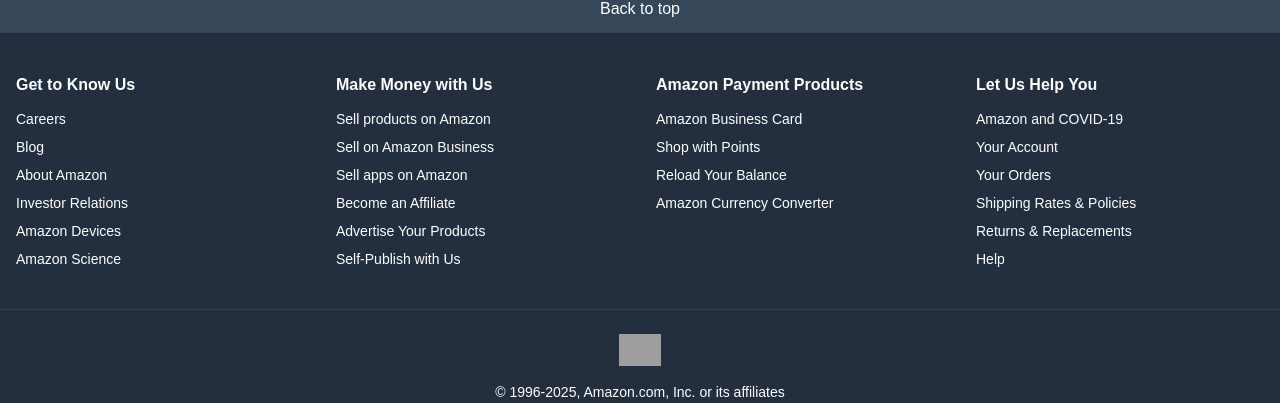
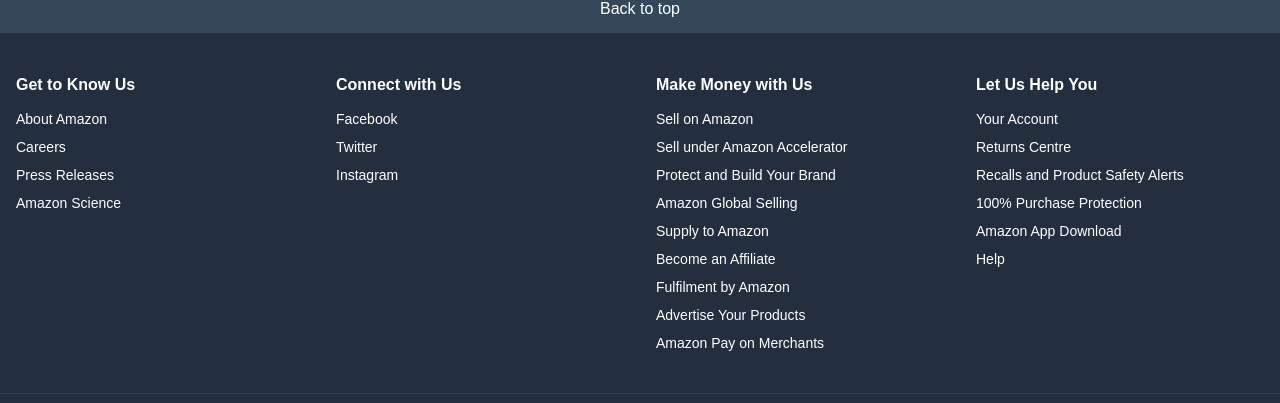
Before and after one commit to Ujjwal-singh32/Amazon, a Next.js app: page /cart in a window 1280 px wide. Shown: the part 1351-1754 px from the top of the page. Built offline with nearby package versions, Linux system fonts and the light colour scheme; no server answers; the database is empty; grey boxes are pictures that could not be loaded.

Commit message:
update category section and footer

```diff
--- a/src/app/home/page.jsx
+++ b/src/app/home/page.jsx
@@ -63,22 +63,26 @@
       maxFeatured + maxDeals + maxBestSellers + maxRecommended
     );
     const categoryMap = new Map();
+    const usedImages = new Set();
 
     for (const product of totalProducts) {
       if (!Array.isArray(product.tags)) continue;
 
       for (const tag of product.tags) {
         if (!tag.trim()) continue;
+        const image = product.images?.[0] || "https://pngimg.com/uploads/amazon/amazon_PNG11.png";
+        if (usedImages.has(image)) continue; // Skip if image already used
+
         if (!categoryMap.has(tag)) {
           categoryMap.set(tag, {
             title: tag,
-            image: product.images?.[0] || "https://pngimg.com/uploads/amazon/amazon_PNG11.png",
+            image: image,
             link: `/products?tag=${encodeURIComponent(tag)}`
           });
+          usedImages.add(image); // Mark image as used
         }
       }
     }
-
 
     const categoryArray = Array.from(categoryMap.values());
     console.log("category ", categoryArray);
--- a/src/components/Footer.jsx
+++ b/src/components/Footer.jsx
@@ -17,36 +17,36 @@
           <div>
             <h3 className="font-bold mb-3">Get to Know Us</h3>
             <ul className="space-y-2 text-sm">
-              <li><Link href="#" className="hover:underline">Careers</Link></li>
-              <li><Link href="#" className="hover:underline">Blog</Link></li>
-              <li><Link href="#" className="hover:underline">About Amazon</Link></li>
-              <li><Link href="#" className="hover:underline">Investor Relations</Link></li>
-              <li><Link href="#" className="hover:underline">Amazon Devices</Link></li>
-              <li><Link href="#" className="hover:underline">Amazon Science</Link></li>
+              <li><Link href="https://www.aboutamazon.in/" className="hover:underline" target="_blank" rel="noopener noreferrer">About Amazon</Link></li>
+              <li><Link href="https://www.amazon.jobs/en/" className="hover:underline" target="_blank" rel="noopener noreferrer">Careers</Link></li>
+              <li><Link href="https://www.aboutamazon.in/news/press-releases" className="hover:underline" target="_blank" rel="noopener noreferrer">Press Releases</Link></li>
+              <li><Link href="https://www.amazon.science/" className="hover:underline" target="_blank" rel="noopener noreferrer">Amazon Science</Link></li>
             </ul>
           </div>
 
           {/* Column 2 */}
           <div>
-            <h3 className="font-bold mb-3">Make Money with Us</h3>
+            <h3 className="font-bold mb-3">Connect with Us</h3>
             <ul className="space-y-2 text-sm">
-              <li><Link href="#" className="hover:underline">Sell products on Amazon</Link></li>
-              <li><Link href="#" className="hover:underline">Sell on Amazon Business</Link></li>
-              <li><Link href="#" className="hover:underline">Sell apps on Amazon</Link></li>
-              <li><Link href="#" className="hover:underline">Become an Affiliate</Link></li>
-              <li><Link href="#" className="hover:underline">Advertise Your Products</Link></li>
-              <li><Link href="#" className="hover:underline">Self-Publish with Us</Link></li>
+              <li><Link href="https://www.facebook.com/AmazonIN" className="hover:underline" target="_blank" rel="noopener noreferrer">Facebook</Link></li>
+              <li><Link href="https://twitter.com/AmazonIN" className="hover:underline" target="_blank" rel="noopener noreferrer">Twitter</Link></li>
+              <li><Link href="https://www.instagram.com/amazondotin/" className="hover:underline" target="_blank" rel="noopener noreferrer">Instagram</Link></li>
             </ul>
           </div>
 
           {/* Column 3 */}
           <div>
-            <h3 className="font-bold mb-3">Amazon Payment Products</h3>
+            <h3 className="font-bold mb-3">Make Money with Us</h3>
             <ul className="space-y-2 text-sm">
-              <li><Link href="#" className="hover:underline">Amazon Business Card</Link></li>
-              <li><Link href="#" className="hover:underline">Shop with Points</Link></li>
-              <li><Link href="#" className="hover:underline">Reload Your Balance</Link></li>
-              <li><Link href="#" className="hover:underline">Amazon Currency Converter</Link></li>
+              <li><Link href="https://services.amazon.in/" className="hover:underline" target="_blank" rel="noopener noreferrer">Sell on Amazon</Link></li>
+              <li><Link href="https://accelerator.amazon.in/" className="hover:underline" target="_blank" rel="noopener noreferrer">Sell under Amazon Accelerator</Link></li>
+              <li><Link href="https://brandservices.amazon.in/" className="hover:underline" target="_blank" rel="noopener noreferrer">Protect and Build Your Brand</Link></li>
+              <li><Link href="https://services.amazon.in/services/amazon-global-selling.html" className="hover:underline" target="_blank" rel="noopener noreferrer">Amazon Global Selling</Link></li>
+              <li><Link href="https://services.amazon.in/services/amazon-business.html" className="hover:underline" target="_blank" rel="noopener noreferrer">Supply to Amazon</Link></li>
+              <li><Link href="https://affiliate-program.amazon.in/" className="hover:underline" target="_blank" rel="noopener noreferrer">Become an Affiliate</Link></li>
+              <li><Link href="https://services.amazon.in/services/fulfilment-by-amazon.html" className="hover:underline" target="_blank" rel="noopener noreferrer">Fulfilment by Amazon</Link></li>
+              <li><Link href="https://advertising.amazon.in/" className="hover:underline" target="_blank" rel="noopener noreferrer">Advertise Your Products</Link></li>
+              <li><Link href="https://www.amazon.in/b?node=20221305031" className="hover:underline" target="_blank" rel="noopener noreferrer">Amazon Pay on Merchants</Link></li>
             </ul>
           </div>
 
@@ -54,12 +54,12 @@
           <div>
             <h3 className="font-bold mb-3">Let Us Help You</h3>
             <ul className="space-y-2 text-sm">
-              <li><Link href="#" className="hover:underline">Amazon and COVID-19</Link></li>
-              <li><Link href="#" className="hover:underline">Your Account</Link></li>
-              <li><Link href="#" className="hover:underline">Your Orders</Link></li>
-              <li><Link href="#" className="hover:underline">Shipping Rates & Policies</Link></li>
-              <li><Link href="#" className="hover:underline">Returns & Replacements</Link></li>
-              <li><Link href="#" className="hover:underline">Help</Link></li>
+              <li><Link href="https://www.amazon.in/gp/css/homepage.html" className="hover:underline" target="_blank" rel="noopener noreferrer">Your Account</Link></li>
+              <li><Link href="https://www.amazon.in/returns" className="hover:underline" target="_blank" rel="noopener noreferrer">Returns Centre</Link></li>
+              <li><Link href="https://www.amazon.in/gp/help/customer/display.html?nodeId=200972340" className="hover:underline" target="_blank" rel="noopener noreferrer">Recalls and Product Safety Alerts</Link></li>
+              <li><Link href="https://www.amazon.in/gp/help/customer/display.html?nodeId=201889730" className="hover:underline" target="_blank" rel="noopener noreferrer">100% Purchase Protection</Link></li>
+              <li><Link href="https://www.amazon.in/mobile-apps/b?node=1569405031" className="hover:underline" target="_blank" rel="noopener noreferrer">Amazon App Download</Link></li>
+              <li><Link href="https://www.amazon.in/gp/help/customer/display.html" className="hover:underline" target="_blank" rel="noopener noreferrer">Help</Link></li>
             </ul>
           </div>
         </div>
```
